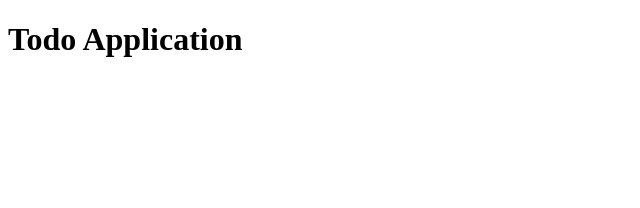
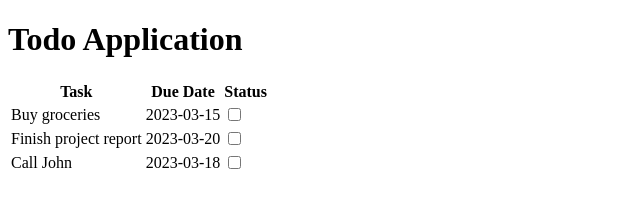
Before and after one commit to syam-ts/TODO, a website: page index.html in a window 1280 px wide. Shown: the whole page, without its empty margins (0-640 px from the left). Drawn offline with Linux system fonts and the light colour scheme.

Commit message:
added sample todo table

```diff
--- a/index.html
+++ b/index.html
@@ -7,5 +7,27 @@
 </head>
 <body>
     <h1>Todo Application</h1>
+    <table>
+        <tr>
+          <th>Task</th>
+          <th>Due Date</th>
+          <th>Status</th>
+        </tr>
+        <tr>
+          <td>Buy groceries</td>
+          <td>2023-03-15</td>
+          <td><input type="checkbox"></td>
+        </tr>
+        <tr>
+          <td>Finish project report</td>
+          <td>2023-03-20</td>
+          <td><input type="checkbox"></td>
+        </tr>
+        <tr>
+          <td>Call John</td>
+          <td>2023-03-18</td>
+          <td><input type="checkbox"></td>
+        </tr>
+      </table>
 </body>
 </html>
```
